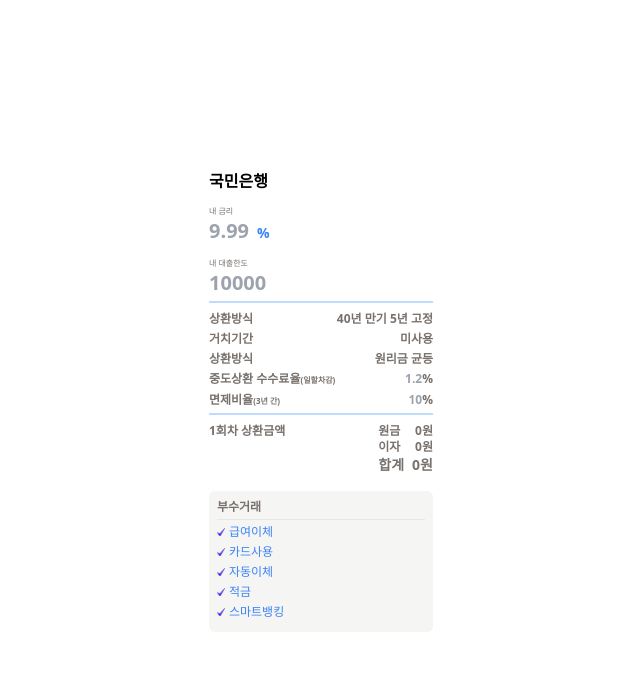
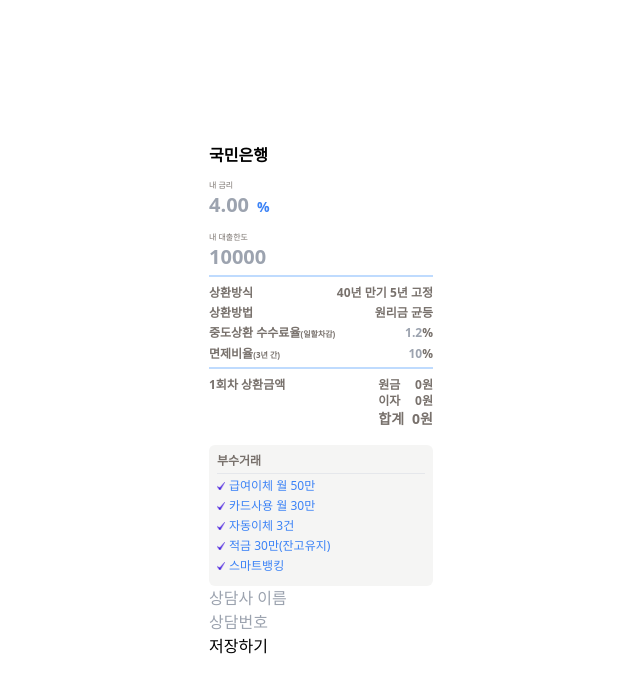
Before and after one commit to Yoonho5034/want-mortgage, a Next.js app: page /rep in a window 1280 px wide. Shown: the top 692 px of the page, without its empty margins (319-959 px from the left). Built offline with nearby package versions, Linux system fonts and the light colour scheme.

Commit message:
fix: 부수거래

```diff
--- a/app/rep/page.js
+++ b/app/rep/page.js
@@ -6,52 +6,69 @@
 import MoneyInput from "../MoneyInput";
 import PayMoney from "./payMoney";
 import PayMoney2 from "./payMoney2";
+import Cookies from "js-cookie";
 
 const page = () => {
   const BankArray = [
     {
       id: 1,
       bankName: "국민은행",
-      conditions: ["급여이체", "카드사용", "자동이체", "적금", "스마트뱅킹"],
+      conditions: [
+        "급여이체 월 50만",
+        "카드사용 월 30만",
+        "자동이체 3건",
+        "적금 30만(잔고유지)",
+        "스마트뱅킹",
+      ],
     },
     {
       id: 2,
       bankName: "경남은행(모바일)",
-      conditions: ["급여이체", "카드사용", "통장잔고 유지"],
+      conditions: ["카드사용 월 50만", "통장잔고 유지(100만)"],
     },
     {
       id: 3,
       bankName: "경남은행",
-      conditions: ["급여이체", "카드사용", "통장잔고 유지", "자동이체", "적금"],
+      conditions: [
+        "급여이체 월 50만",
+        "통장잔고 유지(100만)",
+        "카드사용 월 50만",
+        "자동이체 2건",
+      ],
     },
     {
       id: 4,
       bankName: "기업은행",
       conditions: [
-        "급여이체",
-        "카드사용",
-        "적금",
-        "자동이체",
-        "청약",
-        "스마트뱅킹",
-        "ISA 종합자산관리계좌",
+        "급여이체 월 50만",
+        "카드사용 월 50만",
+        "적금 월 10만",
+        "자동이체 3건(공과금)",
+        "청약 가입",
+        "스마트뱅킹 월 2회",
+        "ISA 종합자산관리계좌 가입",
       ],
       special: ["중소기업 재직"],
     },
     {
       id: 5,
       bankName: "농협은행",
-      conditions: ["급여이체", "카드사용", "적금", "자동이체"],
+      conditions: [
+        "급여이체 월 150만",
+        "카드사용 월 34만",
+        "적금 10만",
+        "자동이체 3건",
+      ],
     },
     {
       id: 6,
       bankName: "대구은행",
       conditions: [
-        "급여이체",
-        "카드사용",
-        "적금 or 청약",
-        "자동이체",
-        "통장 잔고유지",
+        "급여이체 월 100만",
+        "카드사용 월 30만",
+        "적금 월 30만 or 청약 월 5만",
+        "자동이체 3건",
+        "통장 잔고유지 (100만)",
       ],
       special: ["노부모 부양", "미성년 3자녀", "모범 납세자"],
     },
@@ -59,35 +76,39 @@
       id: 7,
       bankName: "부산은행",
       conditions: [
-        "급여이체",
-        "카드사용",
-        "자동이체",
-        "통장 잔고유지",
+        "급여이체 월 50만",
+        "카드사용 월 70만",
+        "자동이체 3건",
+        "통장 잔고유지 (100만)",
         "스마트 뱅킹",
       ],
     },
     {
       id: 8,
       bankName: "신한은행",
-      conditions: ["급여이체3", "카드사용3", "청약가입3"],
+      conditions: [
+        "급여이체 월 50만",
+        "카드사용 월 17만",
+        "청약 월 10만 or 적금 월 10만",
+      ],
     },
     {
       id: 9,
       bankName: "우리은행",
       conditions: [
-        "급여이체",
-        "카드사용",
-        "적금 or 청약",
+        "급여이체 월 100만",
+        "카드사용 월 30만",
+        "적금 10만 or 청약 2만",
         "청약 신규가입",
         "스마트 뱅킹",
-        "자동일체",
+        "자동이체 1건",
       ],
       special: ["사회저 배려대상자"],
     },
     {
       id: 10,
       bankName: "하나은행",
-      conditions: ["급여이체", "카드사용", "적금 or 청약"],
+      conditions: ["급여이체 월 100만", "카드사용 월 30만", "적금 월 10만 or 청약 월 2만"],
       special: ["미성년 2자녀", "미성년 3자녀"],
     },
   ];
@@ -147,6 +168,34 @@
     setFree("3년 간");
   };
 
+  // 쿠키설정
+  const [name, setName] = react.useState(null);
+  const [contact, setContact] = react.useState(null);
+  const [savedName, setSavedName] = react.useState(null);
+  const [savedContact, setSavedContact] = react.useState(null);
+
+  // 쿠키 저장 함수
+  const saveToCookies = () => {
+    Cookies.set("name", name);
+    Cookies.set("contact", contact);
+  };
+
+  // 쿠키 불러오기 함수
+  const loadFromCookies = () => {
+    const savedName = Cookies.get("name");
+    const savedContact = Cookies.get("contact");
+
+    if (savedName && savedContact) {
+      setSavedName(savedName);
+      setSavedContact(savedContact);
+    }
+  };
+
+  // 컴포넌트가 마운트될 때 쿠키를 불러옴
+  react.useEffect(() => {
+    loadFromCookies();
+  }, []);
+
   return (
     <>
       <div className="w-screen h-screen flex justify-center font-sans">
@@ -164,7 +213,7 @@
               <p className="text-xxs text-stone-500">내 금리</p>
               <p className="font-bold text-xl text-blue-500 flex items-baseline">
                 <input
-                  placeholder="9.99"
+                  placeholder="4.00"
                   className="w-12"
                   onChange={(e) => setRate(e.target.value)}
                 />
@@ -182,7 +231,7 @@
                   <p>40년 만기 {preiodReturn()}</p>
                 </button>
               </div>
-              <div className="flex justify-between mt-1">
+              {/* <div className="flex justify-between mt-1">
                 <p>거치기간</p>
                 {isOnlyPay ? (
                   <input placeholder="1년 사용" className="text-right" />
@@ -191,9 +240,9 @@
                     <p>미사용</p>
                   </button>
                 )}{" "}
-              </div>
+              </div> */}
               <div className="flex justify-between mt-1">
-                <p>상환방식</p>
+                <p>상환방법</p>
                 <p>
                   <button onClick={repaymentHandler}>{repaymentType}</button>
                 </p>
@@ -240,6 +289,26 @@
                 </ul>
               </div>
             </div>
+            {savedName ? (
+              <div className="flex justify-between text-sm font-bold mt-2 font-mono items-baseline">
+                <p className="text-xs">대출상담사 {savedName}</p>
+                <p>{savedContact}</p>
+              </div>
+            ) : (
+              <div>
+                <input
+                  placeholder="상담사 이름"
+                  onChange={(e) => setName(e.target.value)}
+                />
+                <input
+                  placeholder="상담번호"
+                  onChange={(e) => setContact(e.target.value)}
+                />
+                <button onClick={saveToCookies} className="cursor-pointer">
+                  저장하기
+                </button>
+              </div>
+            )}
           </div>
         </div>
       </div>
--- a/package.json
+++ b/package.json
@@ -14,6 +14,7 @@
   },
   "dependencies": {
     "classnames": "^2.5.1",
+    "js-cookie": "^3.0.5",
     "next": "^14.2.3",
     "react": "^18.3.1",
     "react-dom": "^18.3.1"
```
Also changed, not shown: 1 other file (tests, documents, lock files or other folders).
